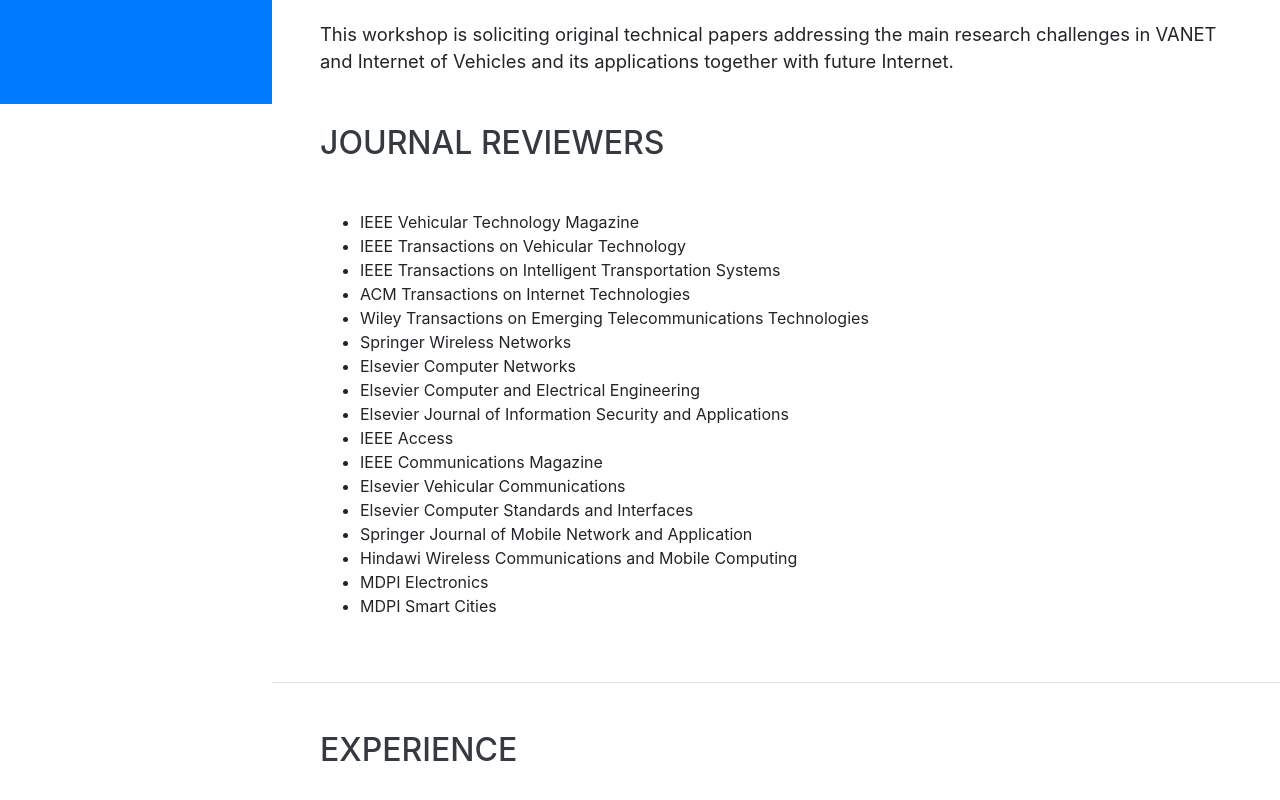
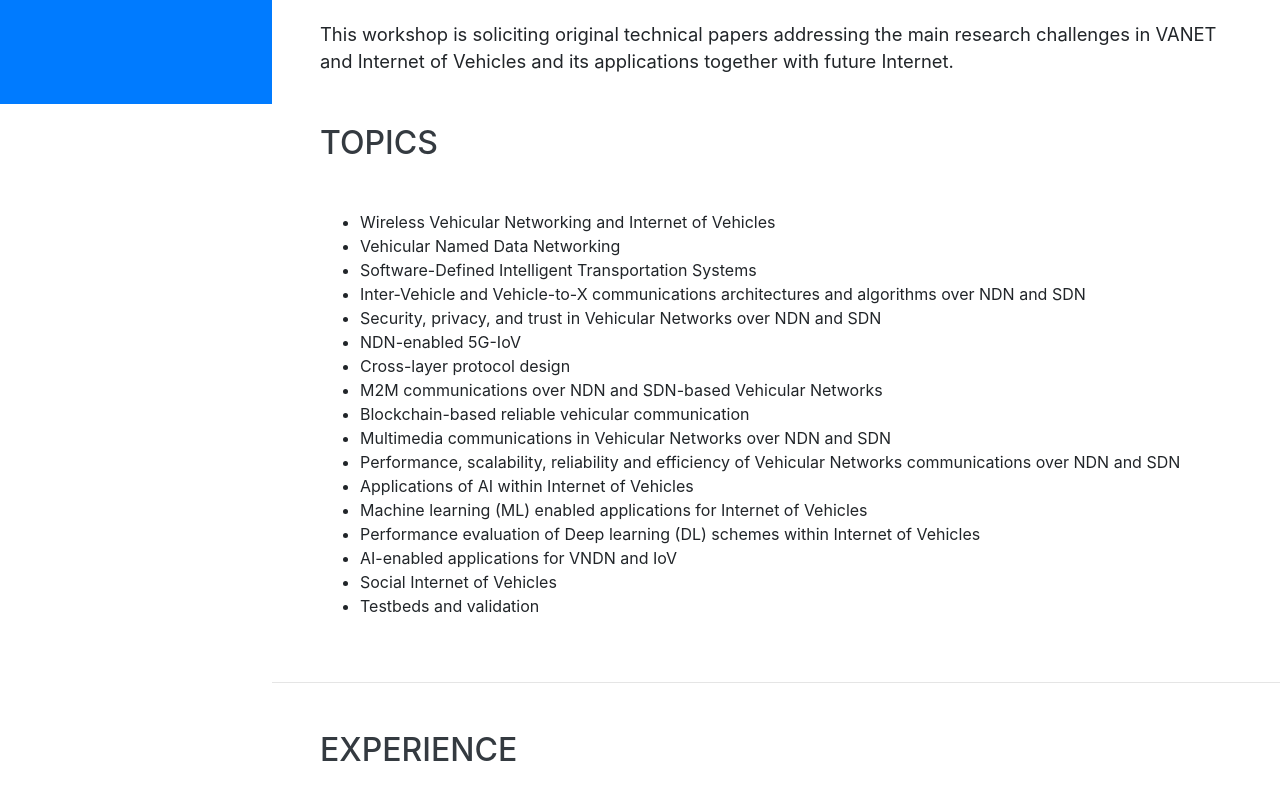
Before and after one commit to farhanyousafzai/vehcomnet2020, a website with bundled scripts: page index.html in a window 1280 px wide. Shown: the part 696-1496 px from the top of the page. Built offline with nearby package versions, Linux system fonts and the light colour scheme; a web font is replaced by a local one.

Commit message:
Update index.html

```diff
--- a/index.html
+++ b/index.html
@@ -73,26 +73,26 @@
 <p class="lead mb-5"> This workshop is soliciting original technical papers addressing the main research challenges in VANET and Internet of Vehicles and its applications together with future Internet.
 </p>
 
-        <h2 class="mb-5">Journal Reviewers</h2>
+        <h2 class="mb-5">Topics</h2>
       <ul>
 
-        <li> IEEE Vehicular Technology Magazine </li>
-        <li> IEEE Transactions on Vehicular Technology </li>
-        <li> IEEE Transactions on Intelligent Transportation Systems </li>
-        <li> ACM Transactions on Internet Technologies </li>
-        <li> Wiley Transactions on Emerging Telecommunications Technologies </li>
-        <li> Springer Wireless Networks </li>
-        <li> Elsevier Computer Networks </li>
-        <li> Elsevier Computer and Electrical Engineering </li>
-        <li> Elsevier Journal of Information Security and Applications </li>
-        <li> IEEE Access </li>
-        <li> IEEE Communications Magazine </li>
-        <li> Elsevier Vehicular Communications </li>
-        <li> Elsevier Computer Standards and Interfaces </li>
-        <li> Springer Journal of Mobile Network and Application </li>
-        <li> Hindawi Wireless Communications and Mobile Computing </li>
-        <li> MDPI Electronics </li>
-        <li> MDPI Smart Cities </li>
+        <li> Wireless Vehicular Networking and Internet of Vehicles </li>
+        <li> Vehicular Named Data Networking </li>
+        <li> Software-Defined Intelligent Transportation Systems </li>
+        <li> Inter-Vehicle and Vehicle-to-X communications architectures and algorithms over NDN and SDN </li>
+        <li> Security, privacy, and trust in Vehicular Networks over NDN and SDN </li>
+        <li> NDN-enabled 5G-IoV </li>
+        <li> Cross-layer protocol design </li>
+        <li> M2M communications over NDN and SDN-based Vehicular Networks </li>
+        <li> Blockchain-based reliable vehicular communication </li>
+        <li> Multimedia communications in Vehicular Networks over NDN and SDN</li>
+        <li> Performance, scalability, reliability and efficiency of Vehicular Networks communications over NDN and SDN </li>
+        <li> Applications of AI within Internet of Vehicles </li>
+        <li> Machine learning (ML) enabled applications for Internet of Vehicles</li>
+        <li> Performance evaluation of Deep learning (DL) schemes within Internet of Vehicles </li>
+        <li> AI-enabled applications for VNDN and IoV</li>
+        <li> Social Internet of Vehicles</li>
+        <li> Testbeds and validation </li>
 
 
     </ul>
```
